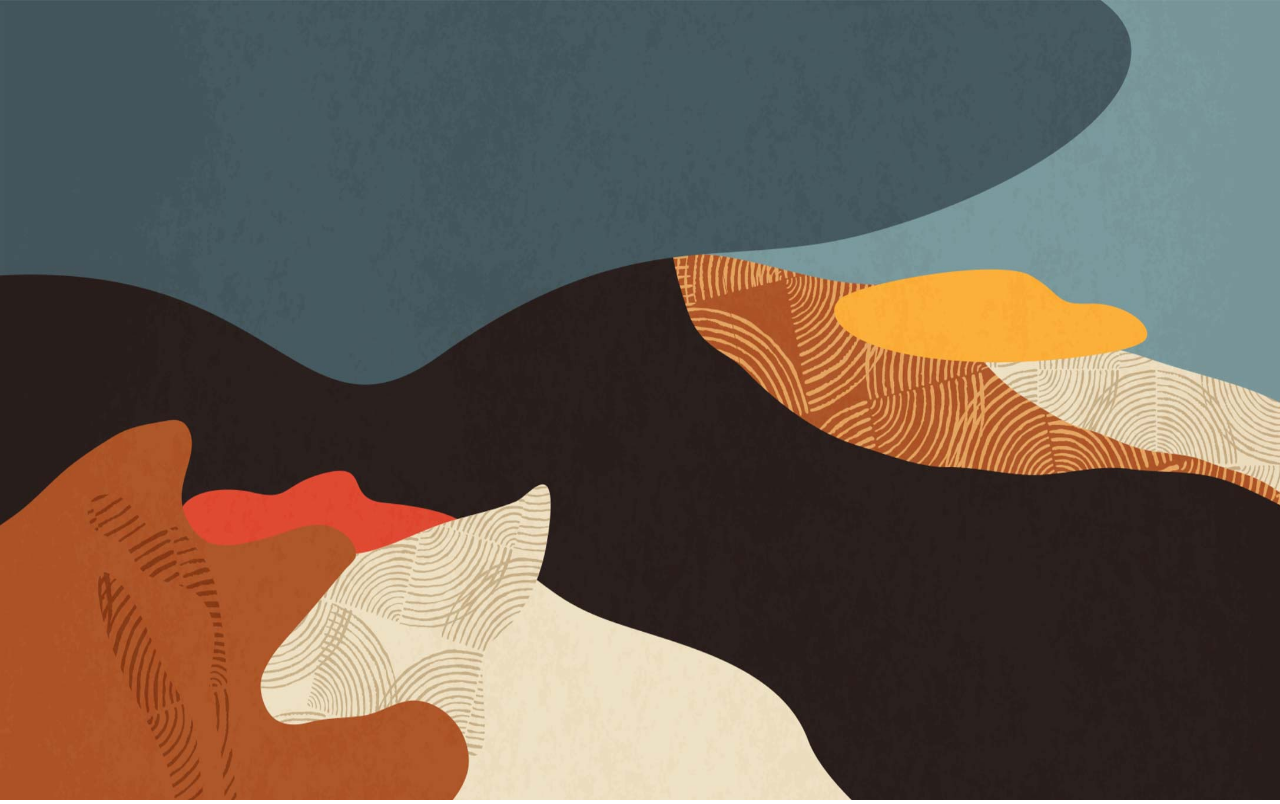
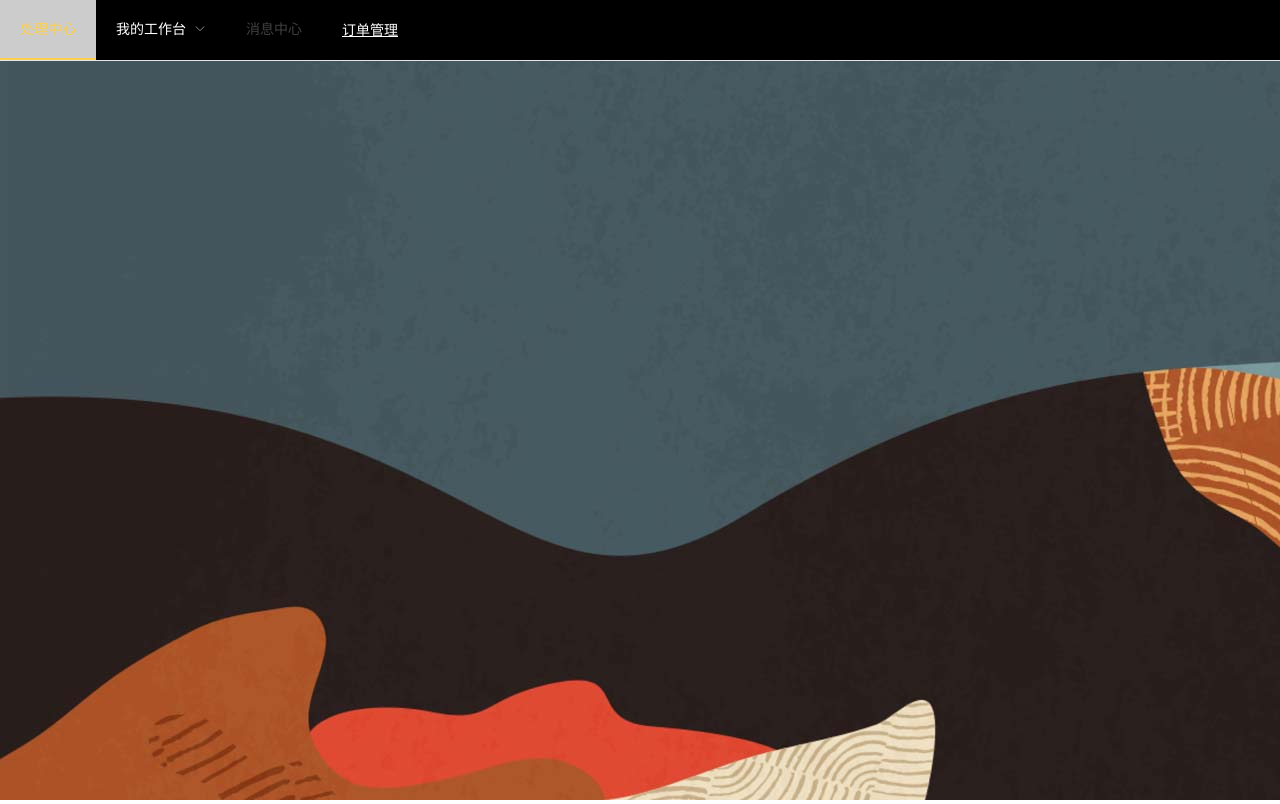
Before and after one commit to appoleo/appoleo-web, a Vue app: page / in a window 1280 px wide. Built offline with nearby package versions, Linux system fonts and the light colour scheme.

Commit message:
'标题栏'

```diff
--- a/package.json
+++ b/package.json
@@ -10,6 +10,7 @@
     "build": "node build/build.js"
   },
   "dependencies": {
+    "element-ui": "^2.14.0",
     "vue": "^2.5.2",
     "vue-router": "^3.0.1"
   },
@@ -18,10 +19,12 @@
     "babel-core": "^6.22.1",
     "babel-helper-vue-jsx-merge-props": "^2.0.3",
     "babel-loader": "^7.1.1",
+    "babel-plugin-component": "^1.1.1",
     "babel-plugin-syntax-jsx": "^6.18.0",
     "babel-plugin-transform-runtime": "^6.22.0",
     "babel-plugin-transform-vue-jsx": "^3.5.0",
     "babel-preset-env": "^1.3.2",
+    "babel-preset-es2015": "^6.24.1",
     "babel-preset-stage-2": "^6.22.0",
     "chalk": "^2.0.1",
     "copy-webpack-plugin": "^4.0.1",
--- a/src/App.vue
+++ b/src/App.vue
@@ -1,19 +1,64 @@
 <template>
   <div id="app">
-    <img src="./assets/index_o.jpg">
-    <router-view/>
+    <router-view />
+    <div>
+      <el-menu
+        :default-active="activeIndex"
+        class="el-menu-demo"
+        mode="horizontal"
+        @select="handleSelect"
+        background-color="black"
+        text-color="#fff"
+        active-text-color="#ffd04b"
+      >
+        <el-menu-item index="1">处理中心</el-menu-item>
+        <el-submenu index="2">
+          <template slot="title">我的工作台</template>
+          <el-menu-item index="2-1">选项1</el-menu-item>
+          <el-menu-item index="2-2">选项2</el-menu-item>
+          <el-menu-item index="2-3">选项3</el-menu-item>
+          <el-submenu index="2-4">
+            <template slot="title">选项4</template>
+            <el-menu-item index="2-4-1">选项1</el-menu-item>
+            <el-menu-item index="2-4-2">选项2</el-menu-item>
+            <el-menu-item index="2-4-3">选项3</el-menu-item>
+          </el-submenu>
+        </el-submenu>
+        <el-menu-item index="3" disabled>消息中心</el-menu-item>
+        <el-menu-item index="4"
+          ><a href="https://www.ele.me" target="_blank"
+            >订单管理</a
+          ></el-menu-item
+        >
+      </el-menu>
+    </div>
   </div>
 </template>
 
 <script>
 export default {
-  name: 'App'
-}
+  name: "App",
+
+  data() {
+    return {
+      activeIndex: "1",
+      activeIndex2: "1",
+    };
+  },
+
+  methods: {
+    handleSelect(key, keyPath) {
+      console.log(key, keyPath);
+    },
+  },
+};
 </script>
 
 <style>
-#app,img {
+#app,
+img {
+  background-image: url(./assets/index_o.jpg);
+  width: 100%;
   height: 100%;
-  width: 100%;
 }
 </style>
```
Also changed, not shown: src/main.js (+6 -1 lines), .babelrc, 1 other file (tests, documents, lock files or other folders).
